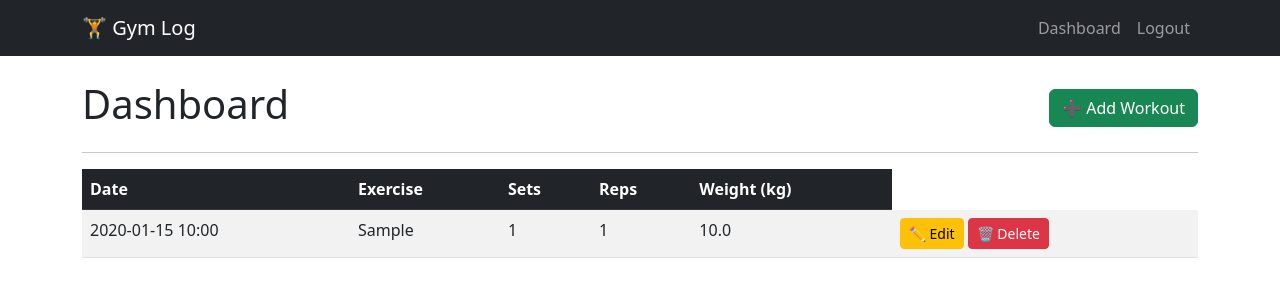
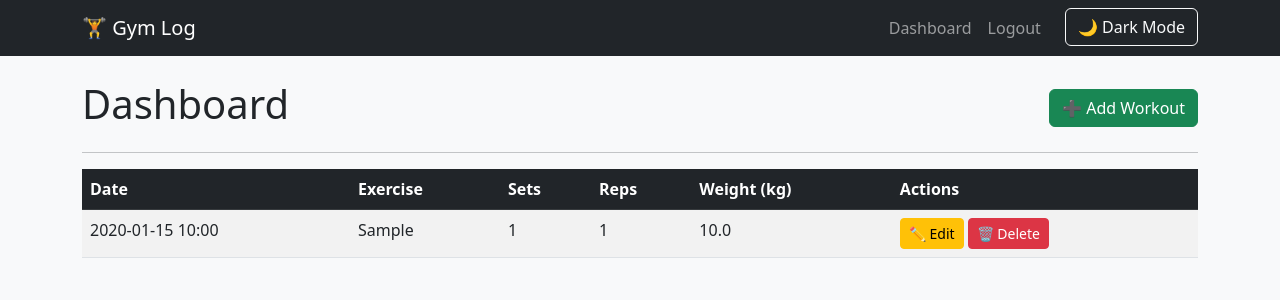
Before and after one commit to mmotyl95/gym-log-app, a Flask app: page /dashboard in a window 1280 px wide. Shown: the top 300 px of the page. Run offline with Flask 3, Linux system fonts and the light colour scheme; a user stored in the database is signed in; tables that the repository leaves empty hold one stand-in row (values such as "Sample post").

Commit message:
add light and dark theme

```diff
--- a/app/routes.py
+++ b/app/routes.py
@@ -13,10 +13,11 @@ def home():
 @main.route('/dashboard')
 @login_required
 def dashboard():
+    form = WorkoutForm()
     workouts = Workout.query.filter_by(user_id=current_user.id).order_by(Workout.date.desc()).all()
-    return render_template('dashboard.html', workouts=workouts)
+    return render_template('dashboard.html', workouts=workouts, form=form)
 
-@main.route('/add_workout', methods=['GET', 'POST'])
+@main.route('/add_workout', methods=['POST'])
 @login_required
 def add_workout():
     form = WorkoutForm()
@@ -31,8 +32,8 @@ def add_workout():
         db.session.add(workout)
         db.session.commit()
         flash('Workout added successfully!', 'success')
-        return redirect(url_for('main.dashboard'))
-    return render_template('add_workout.html', form=form)
+
+    return redirect(url_for('main.dashboard'))
 
 @main.route('/edit_workout/<int:workout_id>', methods=['GET', 'POST'])
 @login_required
--- /dev/null
+++ b/app/static/styles.css
@@ -0,0 +1,31 @@
+/* 🌞 Light Mode */
+body.light-mode {
+    background-color: #f8f9fa;
+    color: #212529;
+}
+
+/* 🌙 Dark Mode */
+body.dark-mode {
+    background-color: #212529;
+    color: #f8f9fa;
+}
+
+/* Stylowanie tabeli */
+.table {
+    transition: background-color 0.3s ease, color 0.3s ease;
+}
+
+.dark-mode .table {
+    background-color: #343a40;
+    color: white;
+}
+
+/* Stylowanie przycisków */
+.btn {
+    transition: all 0.3s ease;
+}
+
+/* Efekt hover na przyciskach */
+.btn:hover {
+    transform: scale(1.05);
+}
--- /dev/null
+++ b/app/static/theme_change.js
@@ -0,0 +1,25 @@
+document.addEventListener("DOMContentLoaded", function () {
+    const themeToggle = document.getElementById("themeToggle");
+    const body = document.body;
+
+    // Sprawdź, czy użytkownik już wybrał tryb
+    if (localStorage.getItem("theme") === "dark") {
+        body.classList.remove("light-mode");
+        body.classList.add("dark-mode");
+        themeToggle.textContent = "☀️ Light Mode";
+    }
+
+    themeToggle.addEventListener("click", function () {
+        if (body.classList.contains("light-mode")) {
+            body.classList.remove("light-mode");
+            body.classList.add("dark-mode");
+            localStorage.setItem("theme", "dark");
+            themeToggle.textContent = "☀️ Light Mode";
+        } else {
+            body.classList.remove("dark-mode");
+            body.classList.add("light-mode");
+            localStorage.setItem("theme", "light");
+            themeToggle.textContent = "🌙 Dark Mode";
+        }
+    });
+});
--- a/app/templates/base.html
+++ b/app/templates/base.html
@@ -5,8 +5,9 @@
     <meta name="viewport" content="width=device-width, initial-scale=1.0">
     <title>{% block title %}Gym Log{% endblock %}</title>
     <link rel="stylesheet" href="https://cdn.jsdelivr.net/npm/bootstrap@5.3.0/dist/css/bootstrap.min.css">
+    <link rel="stylesheet" href="{{ url_for('static', filename='styles.css') }}">
 </head>
-<body>
+<body class="light-mode">
     <nav class="navbar navbar-expand-lg navbar-dark bg-dark">
         <div class="container">
             <a class="navbar-brand" href="{{ url_for('main.dashboard') }}">🏋️ Gym Log</a>
@@ -19,6 +20,9 @@
                         <li class="nav-item"><a class="nav-link" href="{{ url_for('auth.login') }}">Login</a></li>
                         <li class="nav-item"><a class="nav-link" href="{{ url_for('auth.register') }}">Register</a></li>
                     {% endif %}
+                    <li class="nav-item">
+                        <button class="btn btn-outline-light ms-3" id="themeToggle">🌙 Dark Mode</button>
+                    </li>
                 </ul>
             </div>
         </div>
@@ -29,5 +33,6 @@
     </div>
 
     <script src="https://cdn.jsdelivr.net/npm/bootstrap@5.3.0/dist/js/bootstrap.bundle.min.js"></script>
+    <script src="{{ url_for('static', filename='theme_change.js') }}"></script>
 </body>
 </html>
--- a/app/templates/dashboard.html
+++ b/app/templates/dashboard.html
@@ -5,7 +5,10 @@
 {% block content %}
     <div class="d-flex justify-content-between align-items-center">
         <h1>Dashboard</h1>
-        <a href="{{ url_for('main.add_workout') }}" class="btn btn-success">➕ Add Workout</a>
+        <!-- Button to trigger modal -->
+        <button type="button" class="btn btn-success" data-bs-toggle="modal" data-bs-target="#addWorkoutModal">
+            ➕ Add Workout
+        </button>
     </div>
 
     <hr>
@@ -19,6 +22,7 @@
                     <th>Sets</th>
                     <th>Reps</th>
                     <th>Weight (kg)</th>
+                    <th>Actions</th>
                 </tr>
             </thead>
             <tbody>
@@ -43,4 +47,47 @@
     {% else %}
         <div class="alert alert-info">No workouts recorded yet. Add your first workout!</div>
     {% endif %}
+
+    <!-- MODAL: Add Workout -->
+    <div class="modal fade" id="addWorkoutModal" tabindex="-1" aria-labelledby="addWorkoutModalLabel" aria-hidden="true">
+        <div class="modal-dialog">
+            <div class="modal-content">
+                <div class="modal-header">
+                    <h5 class="modal-title" id="addWorkoutModalLabel">Add Workout</h5>
+                    <button type="button" class="btn-close" data-bs-dismiss="modal" aria-label="Close"></button>
+                </div>
+                <div class="modal-body">
+                    <form method="POST" action="{{ url_for('main.add_workout') }}">
+                        {{ form.hidden_tag() }}
+
+                        <div class="mb-3">
+                            {{ form.exercise.label(class="form-label") }}
+                            {{ form.exercise(class="form-control") }}
+                        </div>
+
+                        <div class="mb-3">
+                            {{ form.sets.label(class="form-label") }}
+                            {{ form.sets(class="form-control") }}
+                        </div>
+
+                        <div class="mb-3">
+                            {{ form.reps.label(class="form-label") }}
+                            {{ form.reps(class="form-control") }}
+                        </div>
+
+                        <div class="mb-3">
+                            {{ form.weight.label(class="form-label") }}
+                            {{ form.weight(class="form-control") }}
+                        </div>
+
+                        <div class="modal-footer">
+                            <button type="submit" class="btn btn-primary">Add Workout</button>
+                            <button type="button" class="btn btn-secondary" data-bs-dismiss="modal">Cancel</button>
+                        </div>
+                    </form>
+                </div>
+            </div>
+        </div>
+    </div>
+
 {% endblock %}
```
Also changed, not shown: app/templates/add_workout.html (deleted, +0 -34 lines).
